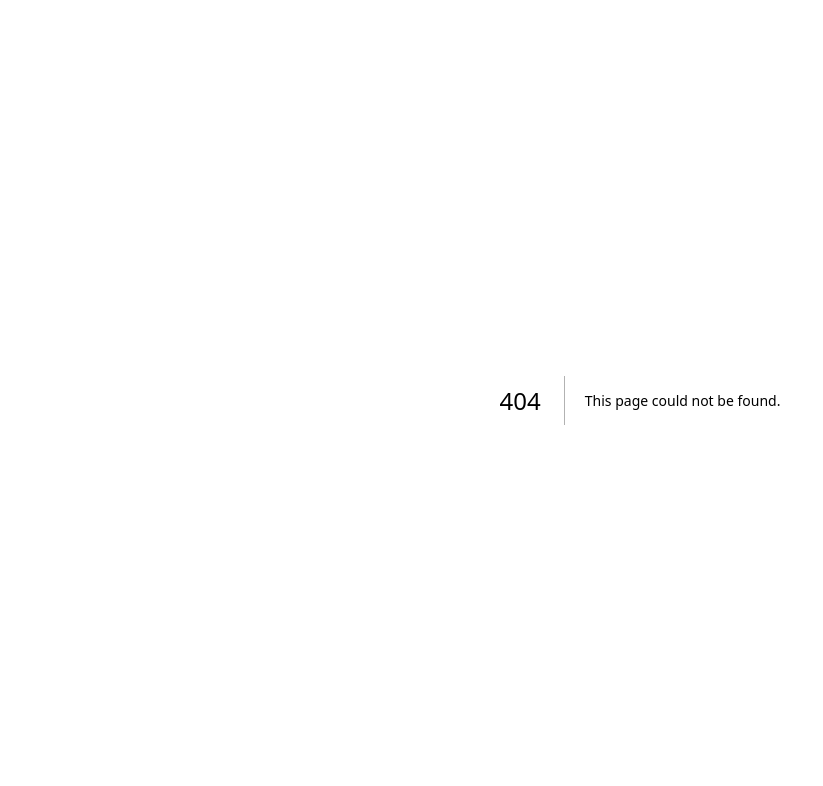
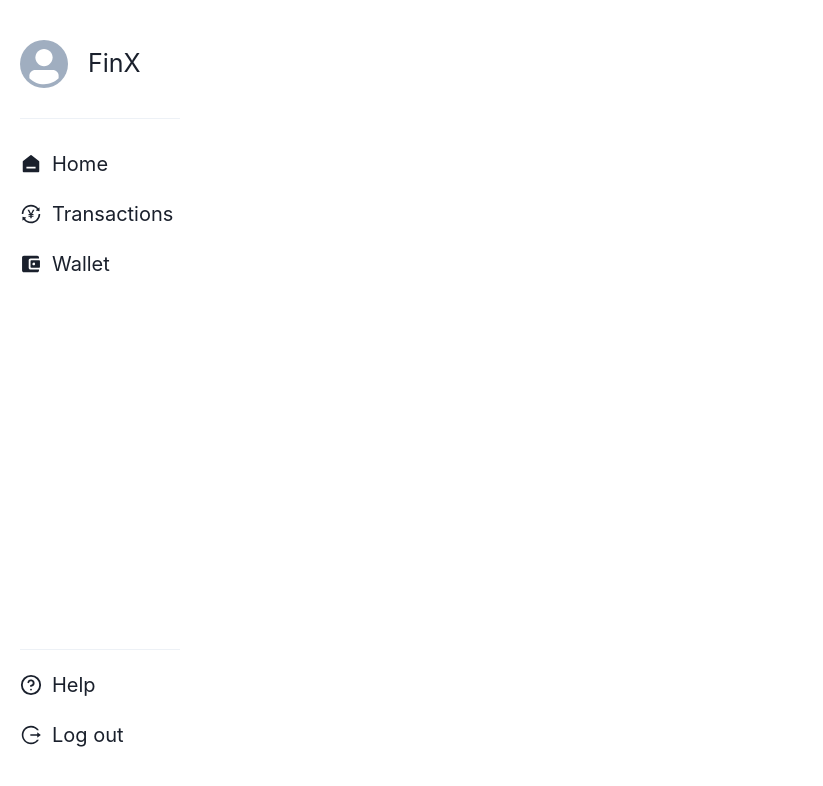
Before and after one commit to Svencap/finance_dashboard, a Next.js app: page /navbar/Navbar in a window 1280 px wide. Before the commit this address had no page. Shown: the top 786 px of the page, without its empty margins (0-823 px from the left). Built offline with nearby package versions, Linux system fonts and the light colour scheme.

Commit message:
add navbar

```diff
--- /dev/null
+++ b/pages/navbar/Navbar.tsx
@@ -0,0 +1,54 @@
+import { FC } from "react";
+import { FiHelpCircle } from "react-icons/fi";
+import { Avatar, Divider } from "@chakra-ui/react";
+import styles from "../../styles/Navbar.module.scss";
+import { RiHome6Fill } from "react-icons/ri";
+import { IoMdWallet } from "react-icons/io";
+import { AiOutlineTransaction, AiOutlineLogout } from "react-icons/ai";
+import { Link } from "@chakra-ui/react";
+interface NavbarProps {}
+
+const Navbar: FC<NavbarProps> = () => {
+  return (
+    <div className={styles.container}>
+      <div className={styles.headNav}>
+        <div className={styles.logo}>
+          <Link href="/" className={styles.logo}>
+            <Avatar />
+            FinX
+          </Link>
+        </div>
+        <Divider />
+        <nav className={styles.nav}>
+          <ul className={styles.ul}>
+            <li id="1" className={styles.elList}>
+              <RiHome6Fill size={22} />
+              Home
+            </li>
+            <li id="2" className={styles.elList}>
+              <AiOutlineTransaction size={22} />
+              Transactions
+            </li>
+            <li id="3" className={styles.elList}>
+              <IoMdWallet size={22} />
+              Wallet
+            </li>
+          </ul>
+        </nav>
+      </div>
+      <div className={styles.navContainer}>
+        <Divider />
+        <div className={styles.footer}>
+          <FiHelpCircle size={22} />
+          Help
+        </div>
+        <div className={styles.footer}>
+          <AiOutlineLogout size={22} />
+          Log out
+        </div>
+      </div>
+    </div>
+  );
+};
+
+export default Navbar;
--- /dev/null
+++ b/styles/Navbar.module.scss
@@ -0,0 +1,57 @@
+.container {
+  min-height: 100vh;
+  max-width: 200px;
+  padding: 40px 20px 50px 20px;
+  display: flex;
+  flex-direction: column;
+  justify-content: space-between;
+  background: white;
+}
+
+.ul {
+  list-style-type: none;
+  display: flex;
+  flex-direction: column;
+  gap: 20px;
+}
+
+.nav {
+  li {
+    display: flex;
+    font-size: 20px;
+    align-items: center;
+    gap: 10px;
+    // background-color: blue;
+  }
+}
+
+.elList {
+  // background-color: #DFF1FF;
+  border-radius: 5px;
+}
+
+.headNav {
+  display: flex;
+  flex-direction: column;
+  gap: 30px;
+}
+
+.logo {
+  display: flex;
+  align-items: center;
+  font-size: 25px;
+  gap: 20px;
+}
+
+.footer {
+  display: flex;
+  align-items: center;
+  gap: 10px;
+  font-size: 20px;
+}
+
+.navContainer {
+  display: flex;
+  flex-direction: column;
+  gap: 20px;
+}
```
